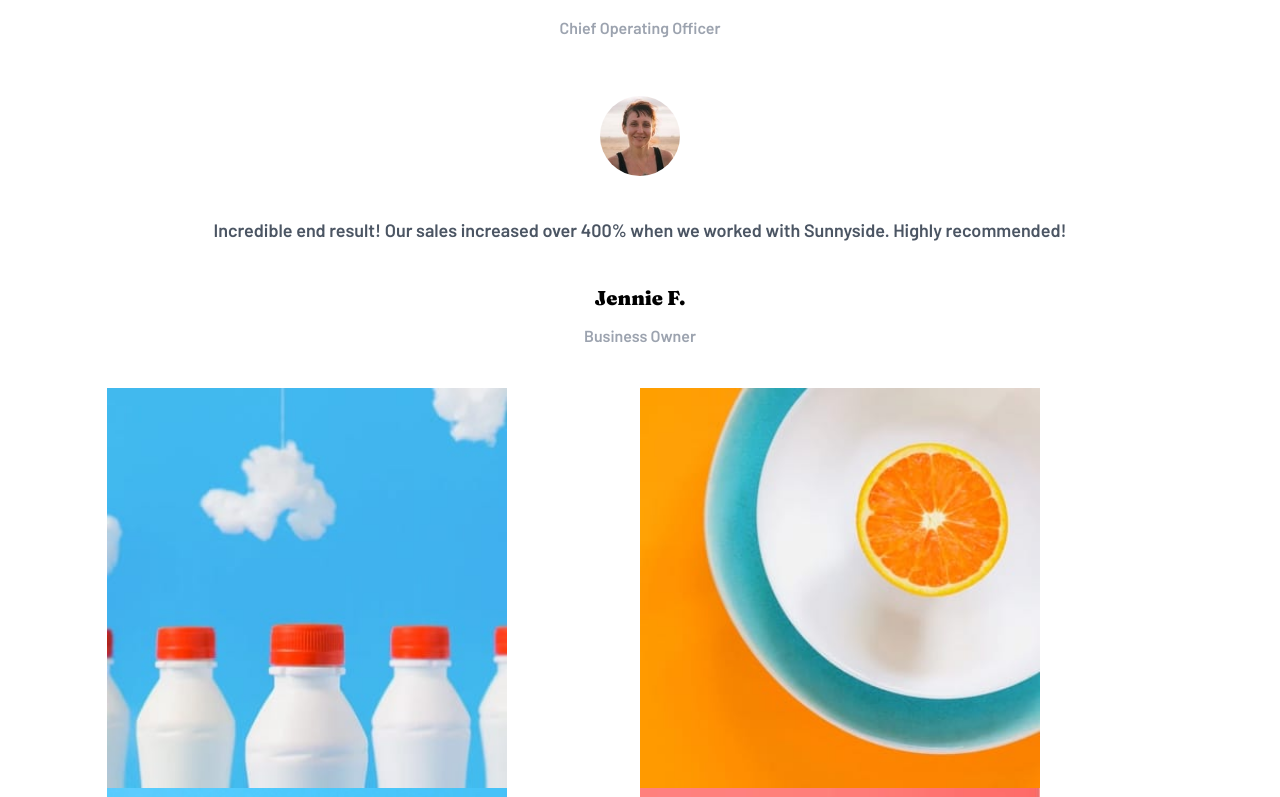
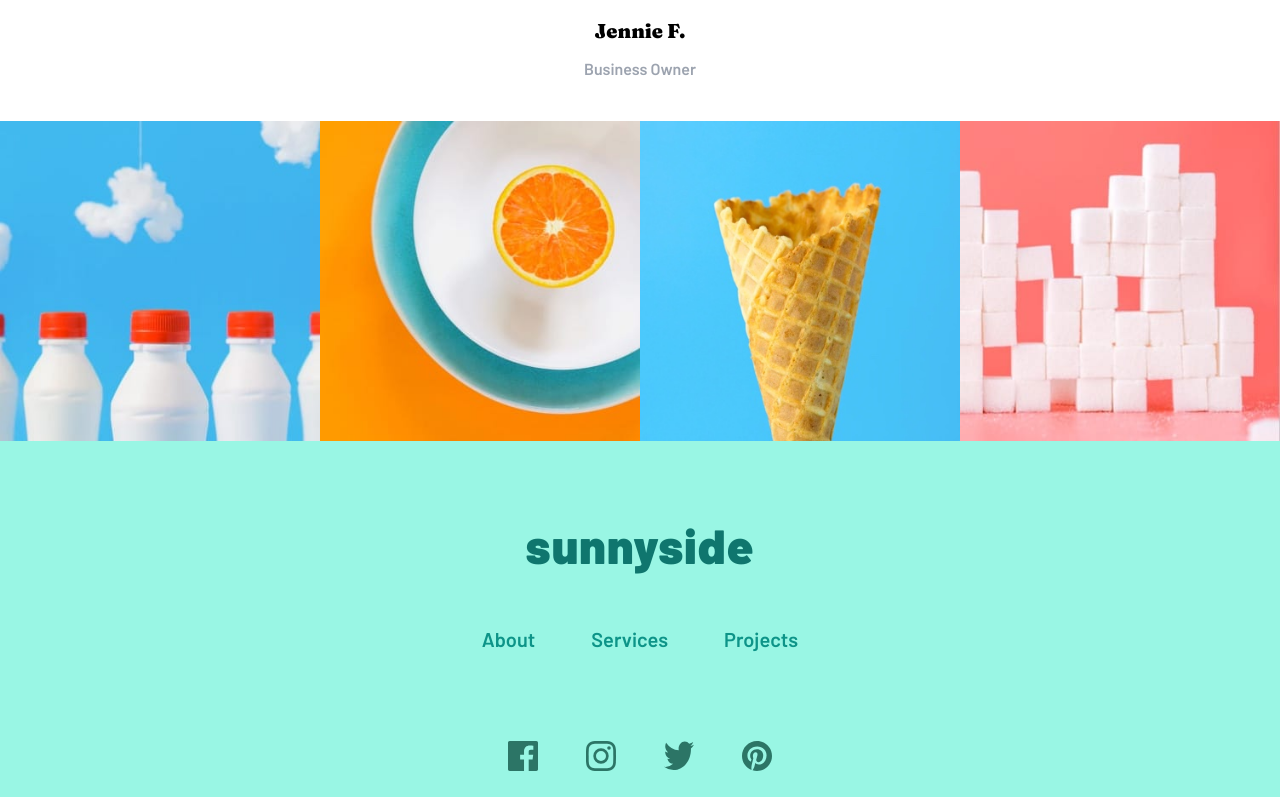
Before and after one commit to timbosTours/Frontend-Mentor-Sunnyside-Agency, a Next.js app: page / in a window 1280 px wide. Shown: the part 2943-3740 px from the top of the page. Built offline with nearby package versions, Linux system fonts and the light colour scheme.

Commit message:
bottom banner md:

```diff
--- a/components/Content.tsx
+++ b/components/Content.tsx
@@ -20,7 +20,7 @@ const barlow = Barlow({
 function Content() {
     return (
         <>
-            <div className="md:grid md:grid-cols-2 md:grid-rows-3">
+            <div className="md:grid md:grid-cols-2 md:grid-rows-2">
             <Image
             className="md:hidden"
             src='/images/mobile/image-transform.jpg'
@@ -85,7 +85,7 @@ function Content() {
             height={1000}
                 />
             <Image
-                className="max-md:hidden "
+                className="max-md:hidden w-screen"
             src='/images/desktop/image-graphic-design.jpg'
             alt="cherry"
             width={800}
--- a/components/Testimonials.tsx
+++ b/components/Testimonials.tsx
@@ -73,33 +73,33 @@ function Testimonials() {
                     <h3 className="text-gray-400">Business Owner</h3>
                 </div>
             </div>
-            <div className="grid grid-cols-2">
+            <div className="grid grid-cols-2 md:grid-cols-4">
                 <Image
                     className=""
                     src="/images/mobile/image-gallery-milkbottles.jpg"
                     alt=""
-                    width={400}
+                    width={500}
                     height={400}
                 />
                 <Image
                     className=""
                     src="/images/mobile/image-gallery-orange.jpg"
                     alt=""
-                    width={400}
+                    width={500}
                     height={400}
                 />
                 <Image
                     className=""
                     src="/images/mobile/image-gallery-cone.jpg"
                     alt=""
-                    width={400}
+                    width={500}
                     height={400}
                 />
                 <Image
                     className=""
                     src="/images/mobile/image-gallery-sugar-cubes.jpg"
                     alt=""
-                    width={400}
+                    width={500}
                     height={400}
                 />
             </div>
```
